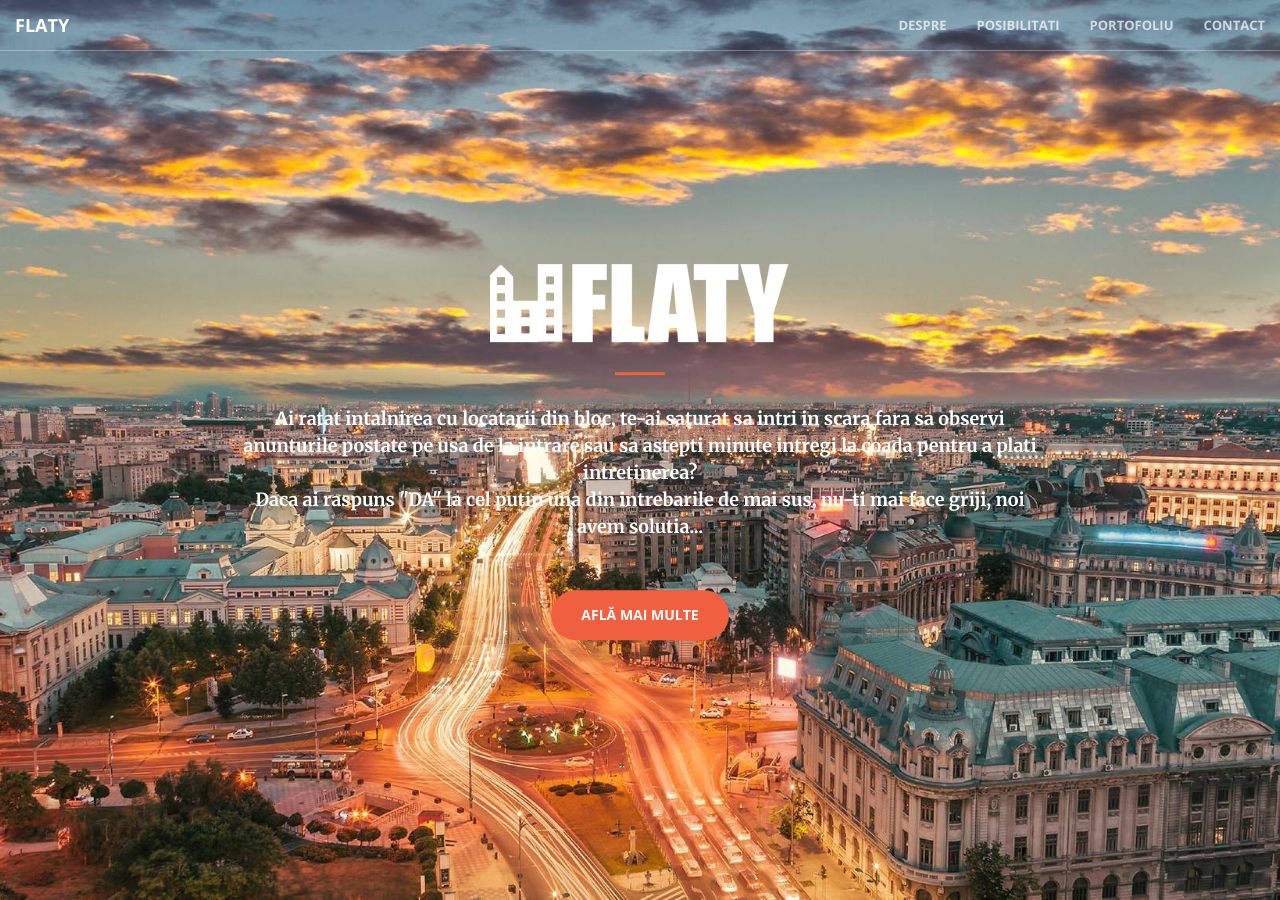
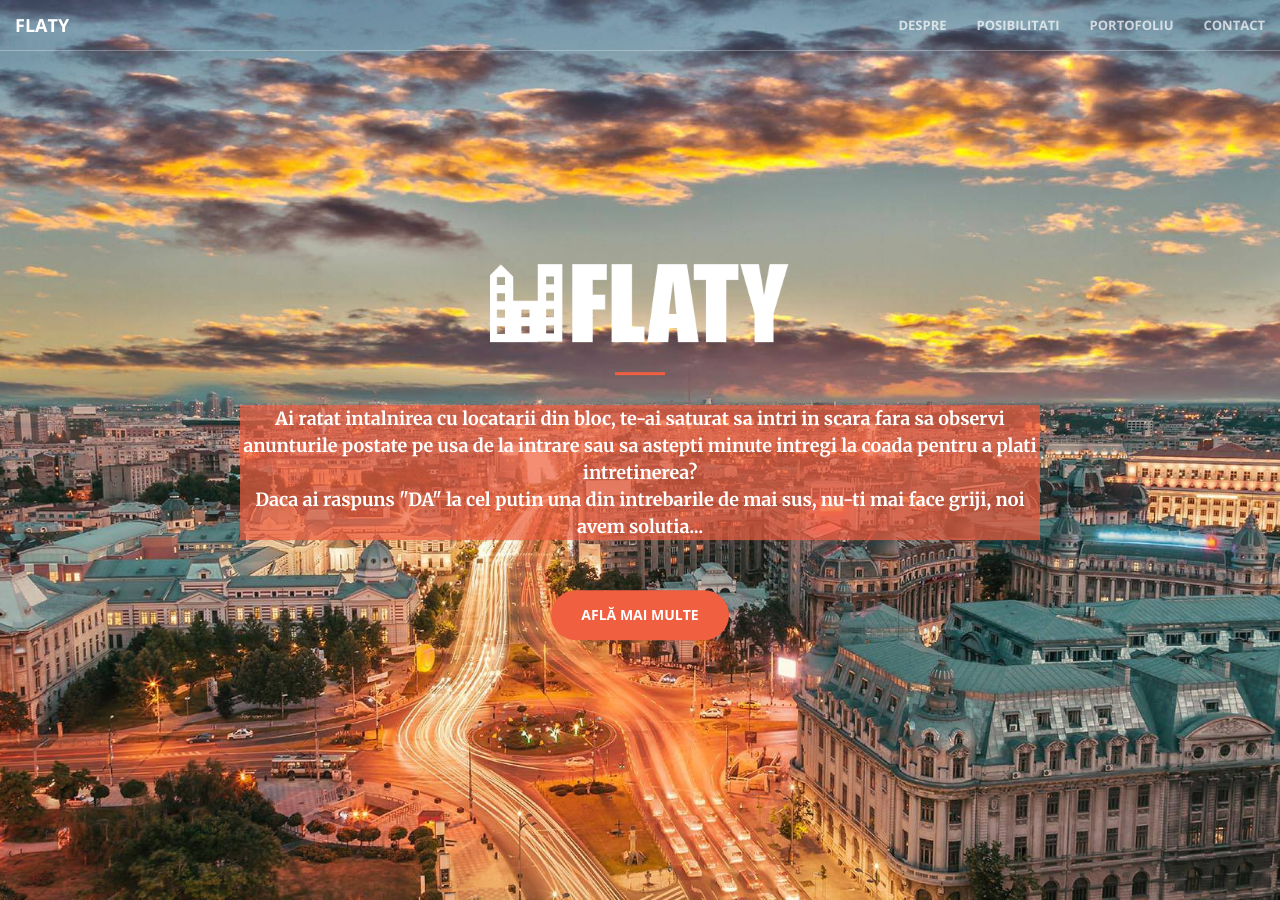
Before and after one commit to rptoma/Flaty-landing-page-2, a Jekyll site: the page built from index.html, in a window 1280 px wide and 900 px high. Built offline with Jekyll 4.4.1, drawn with Linux system fonts in a browser that asks for light colours.

Commit message:
Updated '_sass/_base.scss' via CloudCannon

```diff
--- a/_sass/_base.scss
+++ b/_sass/_base.scss
@@ -176,7 +176,7 @@ header {
             p {
                 font-weight: 300;
                 color: rgba(white, 1);
-                backgroud-color: rgba(#F05F40,.7);
+                background-color: rgba(#F05F40,.7);
                 font-weight: bold;
                 font-size: 16px;
                 margin-bottom: 50px;
```
